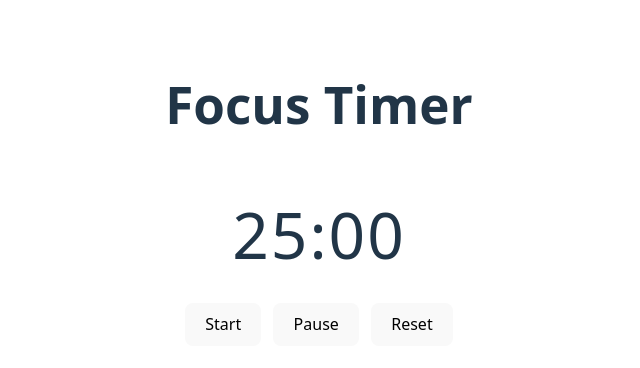
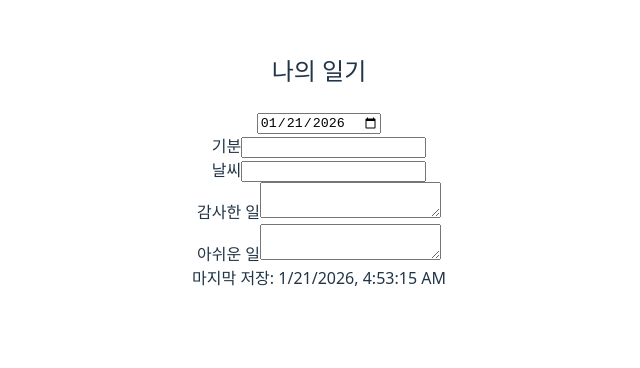
Before and after one commit to hkd620-lab/my_dairy, a React (Vite) app: page / in a window 1280 px wide. Shown: the part 238-606 px from the top of the page, without its empty margins (321-961 px from the left). Built offline with nearby package versions, Linux system fonts and the light colour scheme.

Commit message:
feat(v1): diary CRUD with date-based Firestore schema

```diff
--- a/src/App.tsx
+++ b/src/App.tsx
@@ -1,63 +1,147 @@
-import { useEffect, useState } from "react";
+import React, { useEffect, useMemo, useState } from "react";
 import "./App.css";
+import { saveDiary } from "./services/diaryService";
+
+type DiaryEntry = {
+  mood: string;
+  weather: string;
+  gratitude: string;
+  regret: string;
+  updatedAt: string; // ISO
+};
+
+const STORAGE_PREFIX = "my_diary.entry.v1:";
+
+function toISODate(d: Date) {
+  const year = d.getFullYear();
+  const month = String(d.getMonth() + 1).padStart(2, "0");
+  const day = String(d.getDate()).padStart(2, "0");
+  return `${year}-${month}-${day}`;
+}
+
+function makeKey(dateStr: string) {
+  return `${STORAGE_PREFIX}${dateStr}`;
+}
+
+function safeParseEntry(raw: string | null): DiaryEntry | null {
+  if (!raw) return null;
+  try {
+    const obj = JSON.parse(raw);
+    if (
+      typeof obj?.mood === "string" &&
+      typeof obj?.weather === "string" &&
+      typeof obj?.gratitude === "string" &&
+      typeof obj?.regret === "string"
+    ) {
+      return {
+        mood: obj.mood,
+        weather: obj.weather,
+        gratitude: obj.gratitude,
+        regret: obj.regret,
+        updatedAt:
+          typeof obj.updatedAt === "string"
+            ? obj.updatedAt
+            : new Date().toISOString(),
+      };
+    }
+    return null;
+  } catch {
+    return null;
+  }
+}
 
 function App() {
-  // 25분(1500초) 포커스 타이머 기본값
-  const [secondsLeft, setSecondsLeft] = useState(25 * 60);
-  const [isRunning, setIsRunning] = useState(false);
+  const todayStr = useMemo(() => toISODate(new Date()), []);
+  const [selectedDate, setSelectedDate] = useState<string>(todayStr);
 
-  // 타이머 동작 로직
+  const [mood, setMood] = useState("");
+  const [weather, setWeather] = useState("");
+  const [gratitude, setGratitude] = useState("");
+  const [regret, setRegret] = useState("");
+
+  const [lastSavedAt, setLastSavedAt] = useState<string>("");
+
+  // ✅ 날짜 변경 시 localStorage 로드
   useEffect(() => {
-    if (!isRunning) return;
+    const key = makeKey(selectedDate);
+    const loaded = safeParseEntry(localStorage.getItem(key));
 
-    if (secondsLeft <= 0) {
-      setIsRunning(false);
-      return;
-    }
+    setMood(loaded?.mood ?? "");
+    setWeather(loaded?.weather ?? "");
+    setGratitude(loaded?.gratitude ?? "");
+    setRegret(loaded?.regret ?? "");
+    setLastSavedAt(loaded?.updatedAt ?? "");
+  }, [selectedDate]);
 
-    const timer = setInterval(() => {
-      setSecondsLeft((prev) => prev - 1);
-    }, 1000);
+  // ✅ 자동 저장 (local + firestore)
+  useEffect(() => {
+    const timer = setTimeout(async () => {
+      const entry: DiaryEntry = {
+        mood,
+        weather,
+        gratitude,
+        regret,
+        updatedAt: new Date().toISOString(),
+      };
 
-    return () => clearInterval(timer);
-  }, [isRunning, secondsLeft]);
+      const key = makeKey(selectedDate);
+      localStorage.setItem(key, JSON.stringify(entry));
+      setLastSavedAt(entry.updatedAt);
 
-  // mm:ss 형식 변환
-  const minutes = Math.floor(secondsLeft / 60);
-  const seconds = secondsLeft % 60;
+      // 🔥 Firestore 저장 (구조화된 데이터)
+      try {
+        await saveDiary({
+          mood,
+          weather,
+          gratitude,
+          regret,
+        });
+      } catch (err) {
+        console.error("Firestore save failed:", err);
+      }
+    }, 500);
 
-  const resetTimer = () => {
-    setIsRunning(false);
-    setSecondsLeft(25 * 60);
-  };
+    return () => clearTimeout(timer);
+  }, [selectedDate, mood, weather, gratitude, regret]);
 
   return (
-    <div
-      style={{
-        height: "100vh",
-        display: "flex",
-        flexDirection: "column",
-        justifyContent: "center",
-        alignItems: "center",
-        fontFamily: "system-ui, sans-serif",
-      }}
-    >
-      <h1>Focus Timer</h1>
+    <div className="app">
+      <h2>나의 일기</h2>
 
-      <div
-        style={{
-          fontSize: "4rem",
-          margin: "20px 0",
-          letterSpacing: "2px",
-        }}
-      >
-        {minutes}:{seconds.toString().padStart(2, "0")}
+      <input
+        type="date"
+        value={selectedDate}
+        onChange={(e) => setSelectedDate(e.target.value)}
+      />
+
+      <div>
+        <label>기분</label>
+        <input value={mood} onChange={(e) => setMood(e.target.value)} />
       </div>
 
-      <div style={{ display: "flex", gap: "12px" }}>
-        <button onClick={() => setIsRunning(true)}>Start</button>
-        <button onClick={() => setIsRunning(false)}>Pause</button>
-        <button onClick={resetTimer}>Reset</button>
+      <div>
+        <label>날씨</label>
+        <input value={weather} onChange={(e) => setWeather(e.target.value)} />
+      </div>
+
+      <div>
+        <label>감사한 일</label>
+        <textarea
+          value={gratitude}
+          onChange={(e) => setGratitude(e.target.value)}
+        />
+      </div>
+
+      <div>
+        <label>아쉬운 일</label>
+        <textarea
+          value={regret}
+          onChange={(e) => setRegret(e.target.value)}
+        />
+      </div>
+
+      <div className="last-saved">
+        마지막 저장: {lastSavedAt ? new Date(lastSavedAt).toLocaleString() : "-"}
       </div>
     </div>
   );
--- a/src/services/diaryService.ts
+++ b/src/services/diaryService.ts
@@ -1,50 +1,142 @@
 import {
   collection,
-  addDoc,
+  doc,
+  setDoc,
   getDocs,
   orderBy,
   query,
   serverTimestamp,
+  Timestamp,
 } from "firebase/firestore";
 import { db } from "../firebase";
 
 /**
- * 일기 데이터 타입
+ * 기분 → 점수 매핑
  */
-export type Diary = {
+function mapMoodToScore(mood: string): number {
+  const table: Record<string, number> = {
+    "very good": 5,
+    good: 4,
+    normal: 3,
+    bad: 2,
+    "very bad": 1,
+  };
+
+  return table[mood] ?? 3;
+}
+
+/**
+ * 구조화된 일기 데이터 타입
+ */
+export type DiaryEntry = {
   id: string;
-  content: string;
-  createdAt: number;
+  date: string;
+
+  mood: {
+    value: string;
+    score: number;
+  };
+
+  weather: {
+    type: string;
+  };
+
+  gratitude: {
+    text: string;
+  };
+
+  regret: {
+    text: string;
+  };
+
+  createdAt?: Date;
+  updatedAt?: Date;
 };
 
 /**
- * 일기 저장
+ * 일기 저장 (날짜 = 문서 ID)
  */
-export async function saveDiary(content: string) {
-  await addDoc(collection(db, "diaries"), {
-    content,
-    createdAt: serverTimestamp(),
-  });
+export async function saveDiary(
+  date: string,
+  payload: {
+    mood: string;
+    weather: string;
+    gratitude: string;
+    regret: string;
+  }
+) {
+  if (typeof date !== "string") {
+    throw new Error("date must be string YYYY-MM-DD");
+  }
+
+  const ref = doc(db, "diaries", date);
+
+  await setDoc(
+    ref,
+    {
+      date,
+      mood: {
+        value: payload.mood,
+        score: mapMoodToScore(payload.mood),
+      },
+      weather: {
+        type: payload.weather,
+      },
+      gratitude: {
+        text: payload.gratitude,
+      },
+      regret: {
+        text: payload.regret,
+      },
+      updatedAt: serverTimestamp(),
+      createdAt: serverTimestamp(),
+    },
+    { merge: true }
+  );
 }
 
 /**
  * 일기 목록 조회
  */
-export async function getDiaries(): Promise<Diary[]> {
+export async function getDiaries(): Promise<DiaryEntry[]> {
   const q = query(
     collection(db, "diaries"),
-    orderBy("createdAt", "desc")
+    orderBy("date", "desc")
   );
 
   const snapshot = await getDocs(q);
 
-  return snapshot.docs.map((doc) => {
-    const data = doc.data();
+  return snapshot.docs.map((docSnap) => {
+    const data = docSnap.data();
 
     return {
-      id: doc.id,
-      content: data.content ?? "",
-      createdAt: data.createdAt?.toMillis?.() ?? Date.now(),
+      id: docSnap.id,
+      date: String(data.date ?? docSnap.id),
+
+      mood: {
+        value: data.mood?.value ?? "",
+        score: data.mood?.score ?? 0,
+      },
+
+      weather: {
+        type: data.weather?.type ?? "",
+      },
+
+      gratitude: {
+        text: data.gratitude?.text ?? "",
+      },
+
+      regret: {
+        text: data.regret?.text ?? "",
+      },
+
+      createdAt: data.createdAt instanceof Timestamp
+        ? data.createdAt.toDate()
+        : undefined,
+
+      updatedAt: data.updatedAt instanceof Timestamp
+        ? data.updatedAt.toDate()
+        : undefined,
     };
   });
 }
```
Also changed, not shown: App.tsx (+91 -42 lines), DEVLOG/DEVLOG_2026-01-26.md (+9 -9 lines), 1 other file (tests, documents, lock files or other folders).
